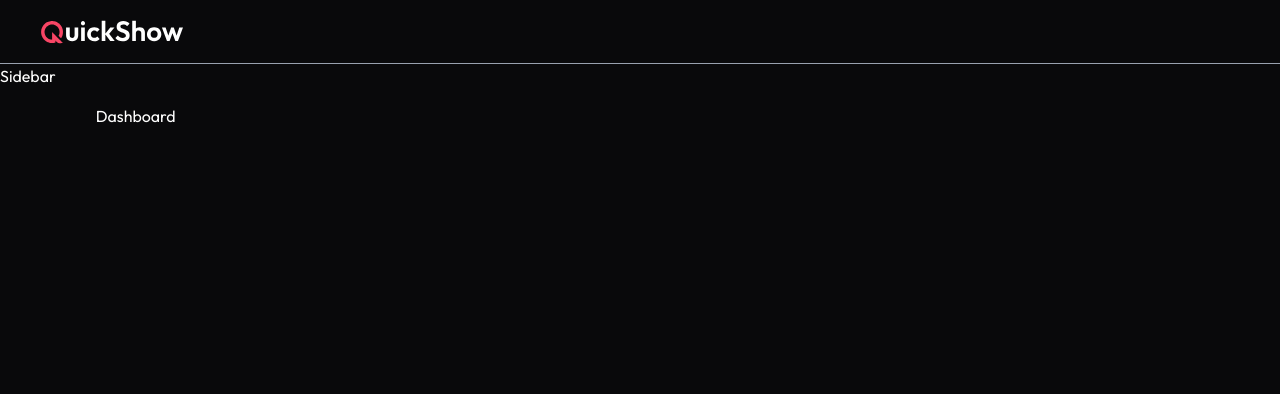
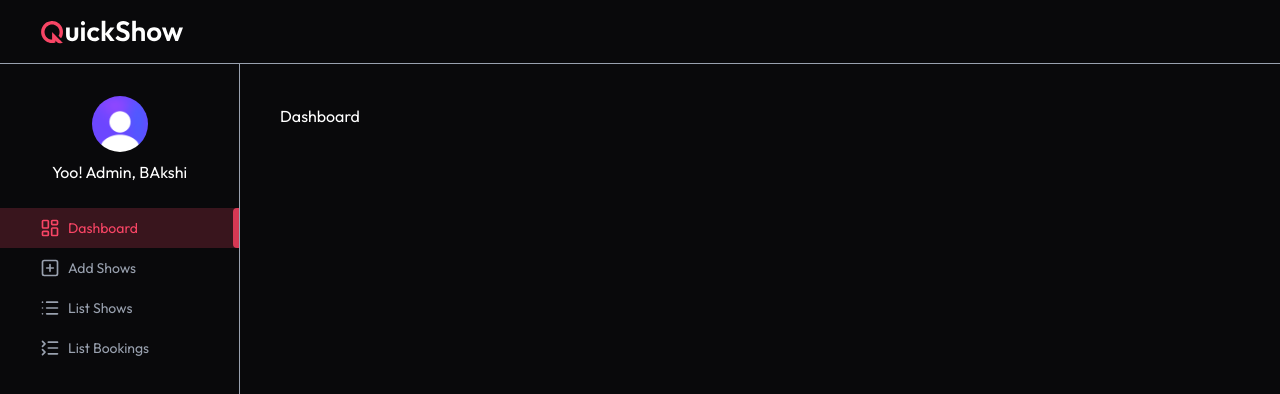
Before and after one commit to rou-nak-cloud/book-my-movie, a React (Vite) app in the folder client/: page /admin in a window 1280 px wide. Shown: the top 394 px of the page. Built offline with nearby package versions, Linux system fonts and the light colour scheme.

Commit message:
admin sidebar

```diff
--- a/client/src/components/admin/AdminSidebar.jsx
+++ b/client/src/components/admin/AdminSidebar.jsx
@@ -1,10 +1,41 @@
 import React from 'react'
-import { Link } from 'react-router-dom'
+import { Link, NavLink } from 'react-router-dom'
 import { assets } from '../../assets/assets'
+import { LayoutDashboardIcon, PlusSquareIcon, ListIcon, ListCollapseIcon } from 'lucide-react'
 
 const AdminSidebar = () => {
+  const user = {
+    firstName:'Yoo! Admin,',
+    lastName:'BAkshi',
+    imageUrl:assets.profile,
+  }
+
+  const adminNavLinks = [
+    {name: 'Dashboard', path:'/admin',icon: LayoutDashboardIcon },
+    {name: 'Add Shows', path:'/admin/add-shows',icon: PlusSquareIcon },
+    {name: 'List Shows', path:'/admin/list-shows',icon: ListIcon },
+    {name: 'List Bookings', path:'/admin/list-bookings',icon: ListCollapseIcon },
+  ]
   return (
-   <div>Sidebar</div>
+   <div className='h-[calc(100vh-64px)] md:flex flex-col items-center pt-8 max-w-13 md:max-w-60 w-full border-r border-gray-400 text-sm'>
+      <img className='h-9 md:h-14 w-9 md:w-14 rounded-full mx-auto' src={user.imageUrl} alt="Sidebar" />
+      <p className='mt-2 text-base max-md:hidden'>
+        {user.firstName} {user.lastName}
+      </p>
+      <div className='w-full'>
+        {adminNavLinks.map((link,idx)=> (
+          <NavLink key={idx} to={link.path} end className={({ isActive }) => `relative flex items-center max-md:justify-center gap-2 w-full py-2.5 min-md:pl-10 first:mt-6 text-gray-400 ${isActive && 'bg-primary/20 text-primary group'}`}>
+              {({ isActive })=>(
+                <>
+                  <link.icon className='w-5 h-5' />
+                  <p className='max-md:hidden'>{link.name}</p>
+                  <span className={`w-1.5 h-10 rounded-l right-0 absolute ${isActive && 'bg-primary-dull'}`} />
+                </>
+              )}
+          </NavLink>
+        ))}
+      </div>
+   </div>
   )
 }
 
```
